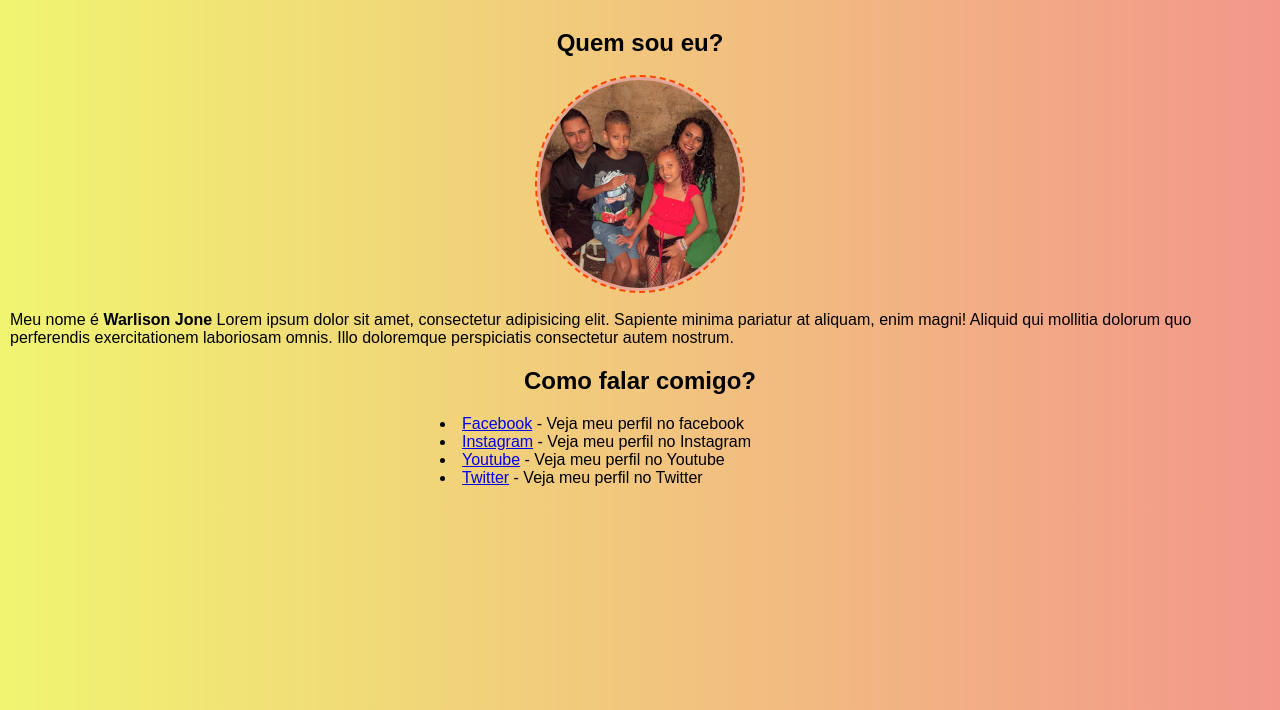
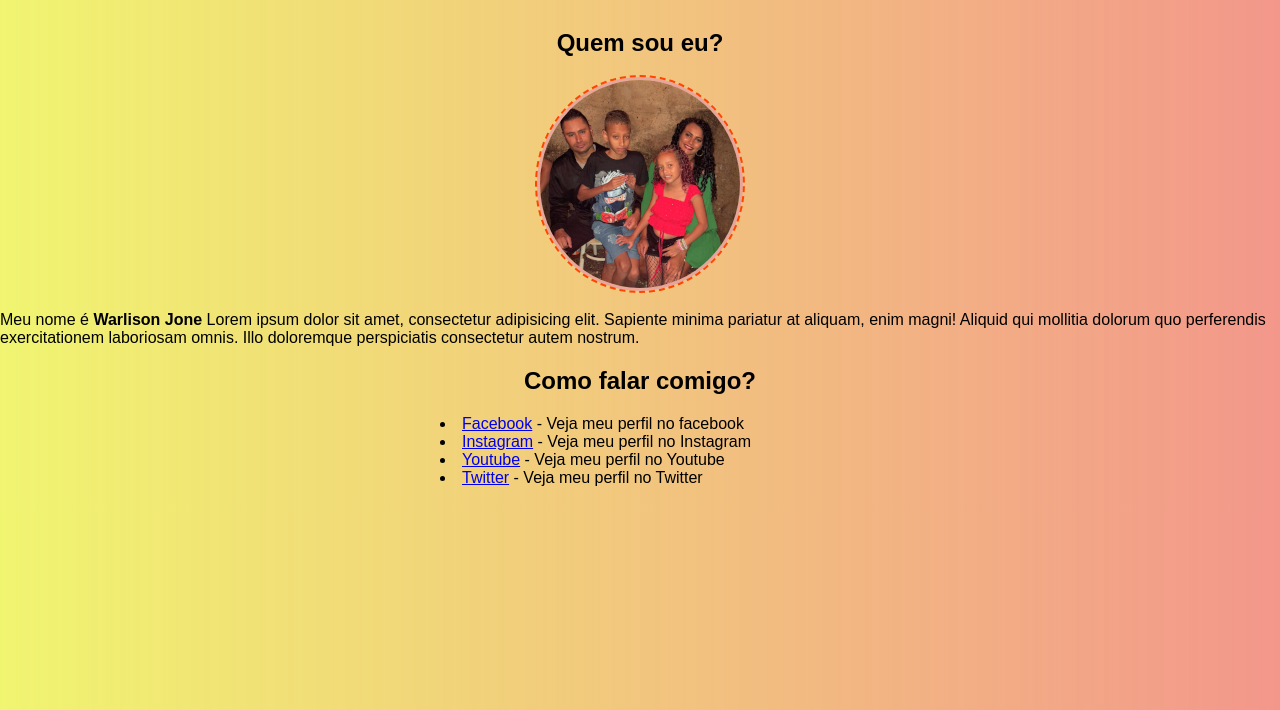
Before and after one commit to Warlisonjone/curso-html-e-css, a plain HTML site: page exercicio/desafio.html in a window 1280 px wide. Shown: the part 90-800 px from the top of the page. Drawn offline with Linux system fonts and the light colour scheme.

Commit message:
margin do main

```diff
--- a/exercicio/desafio.html
+++ b/exercicio/desafio.html
@@ -22,7 +22,7 @@ body{
 
 }
 main{
-    margin:10px;
+    margin:0 0 10px 0;
 }
 h1{
     font-size: 3em;
```
